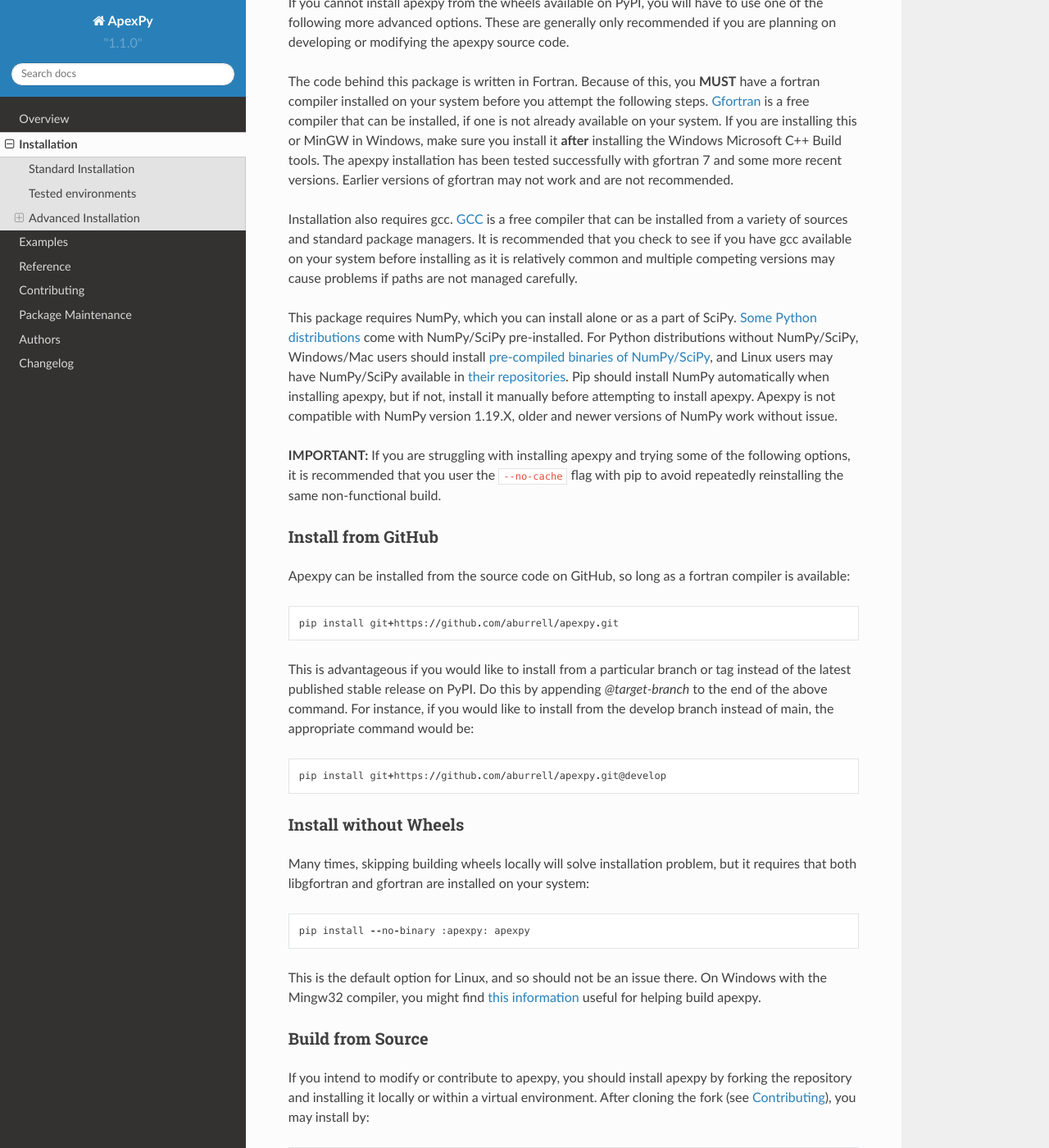
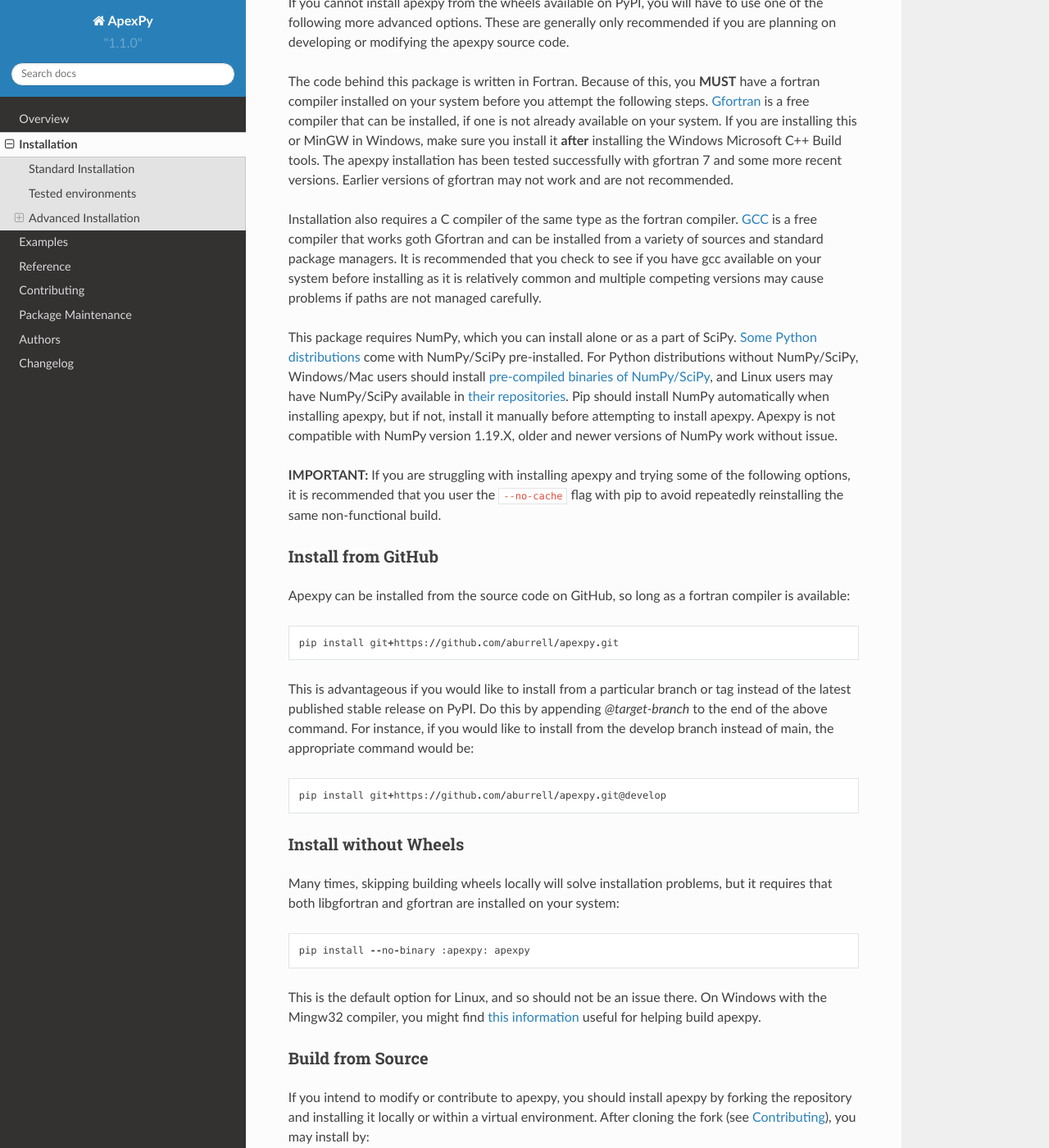
Before and after one commit to aburrell/apexpy, a Sphinx documentation site: the page built from docs/installation.rst, in a window 1280 px wide and 1400 px high, scrolled down 668 px. Shown: the whole window at 82% size. Built offline with Sphinx 7.4.7 and the Read the Docs theme 2.0.0, drawn with Linux system fonts in a browser that asks for light colours.

Commit message:
DOC: Accpet recommended changes in wording
Co-authored-by: Angeline Burrell <aburrell@users.noreply.github.com>

```diff
--- a/docs/installation.rst
+++ b/docs/installation.rst
@@ -46,8 +46,8 @@
 installation has been tested successfully with gfortran 7 and some more recent
 versions.  Earlier versions of gfortran may not work and are not recommended.
 
-Installation also requires gcc. `GCC <https://gcc.gnu.org/>`_ is a free compiler
-that can be installed from a variety of sources and standard package managers.
+Installation also requires a C compiler of the same type as the fortran compiler. `GCC <https://gcc.gnu.org/>`_ is a free compiler that works goth Gfortran and
+can be installed from a variety of sources and standard package managers.
 It is recommended that you check to see if you have gcc available on your system
 before installing as it is relatively common and multiple competing versions
 may cause problems if paths are not managed carefully.
@@ -88,7 +88,7 @@
 Install without Wheels
 ^^^^^^^^^^^^^^^^^^^^^^
 
-Many times, skipping building wheels locally will solve installation problem,
+Many times, skipping building wheels locally will solve installation problems,
 but it requires that both libgfortran and gfortran are installed on your
 system::
 
```
